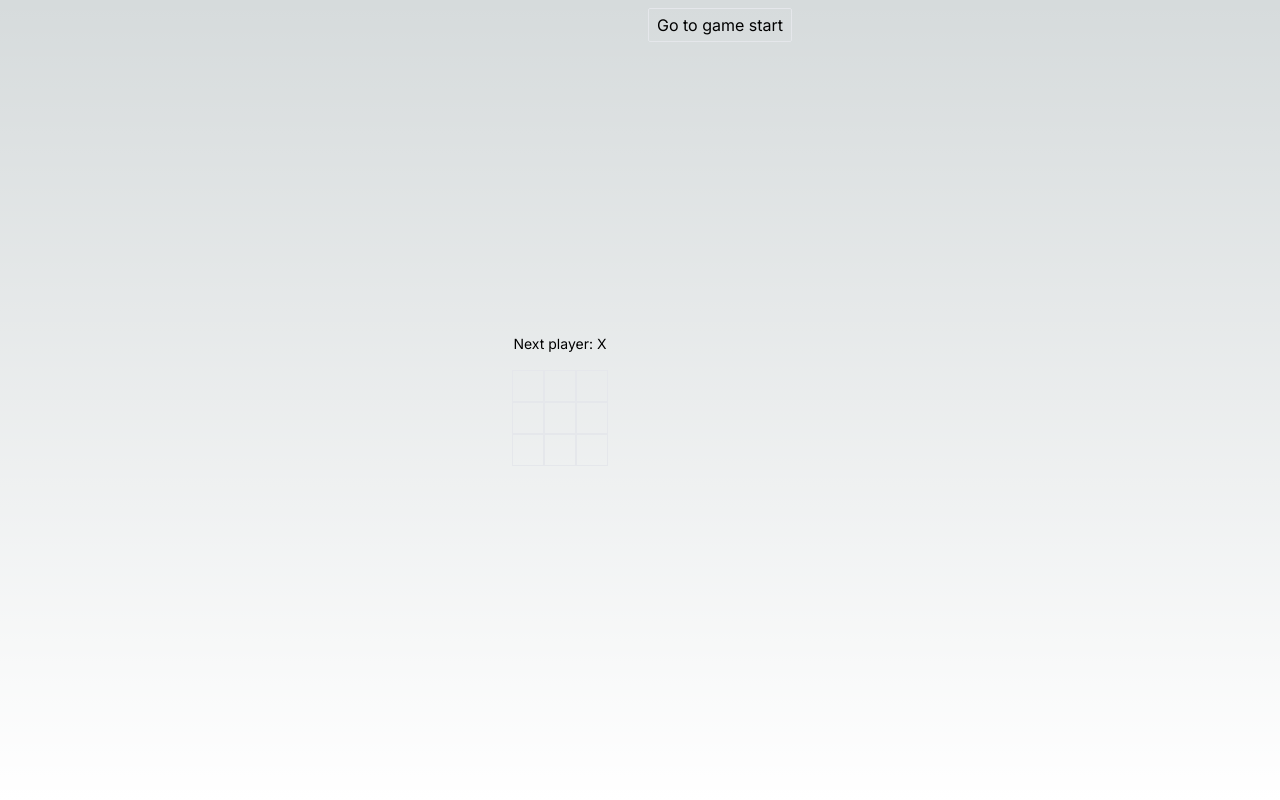
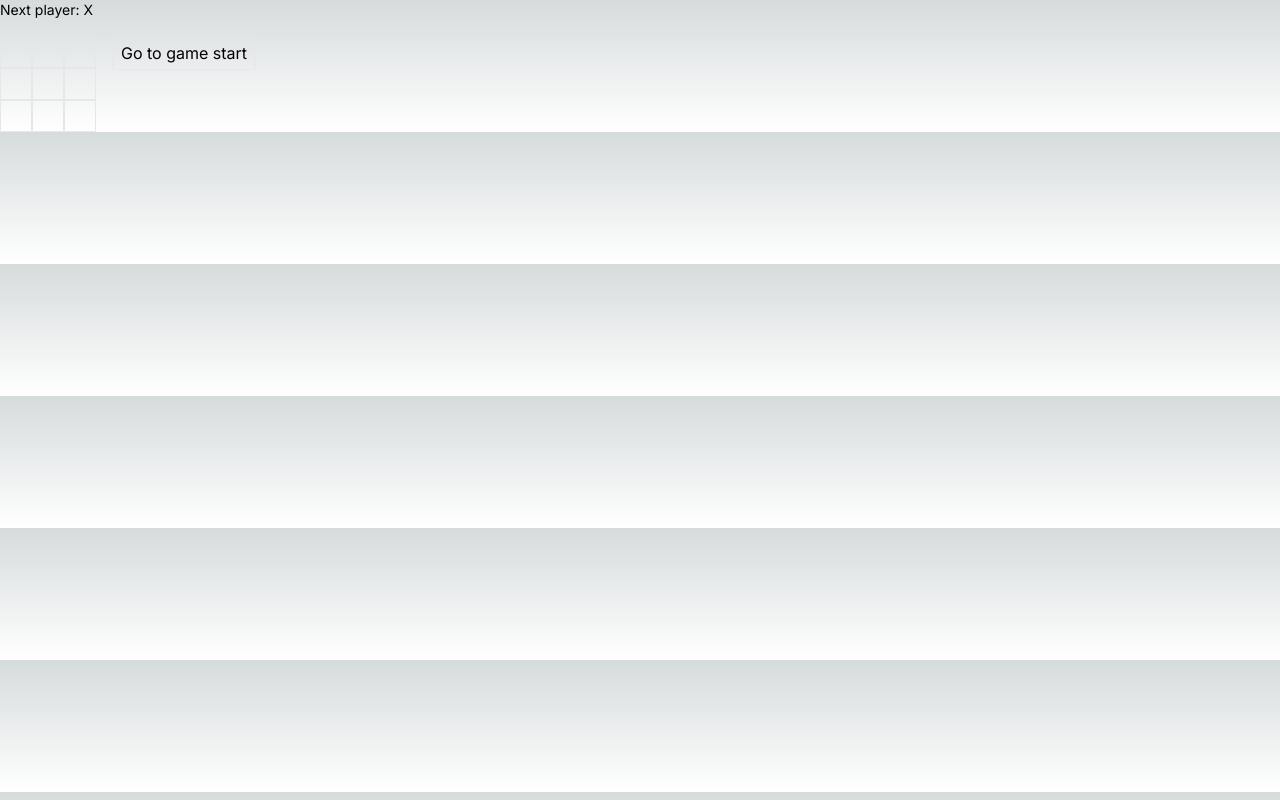
Before and after one commit to kantas-spike/learn_react, a Next.js app in the folder exercises/03-02_react_tutorial_tic-tac-toe/: page / in a window 1280 px wide. Built offline with nearby package versions, Linux system fonts and the light colour scheme.

Commit message:
03-02: `Status`を導入しステータス情報をレイアウトしやすくした
あわせてページ全体のレイアウト修正

```diff
--- a/exercises/03-02_react_tutorial_tic-tac-toe/app/components/board.js
+++ b/exercises/03-02_react_tutorial_tic-tac-toe/app/components/board.js
@@ -17,19 +17,7 @@ export default function Board({ xIsNext, squares, onPlay}) {
         onPlay(nextSquares)
     }
 
-    const winner = calculateWinner(squares)
-    let status
-    if (winner === "draw") {
-        status = "this Game is a draw"
-    } else if (winner) {
-        status = "Winner: " + winner
-    } else {
-        status = "Next player: " + (xIsNext ? "X" : "O")
-    }
-
     return (
-        <div className="h-screen flex flex-col justify-center items-center">
-            <div className="text-sm mb-4">{status}</div>
         <div className="flex flex-col">
             <div className="flex">
                 <Square value={squares[0]} onSquareClick={() => handleClick(0)} />
@@ -47,6 +35,5 @@ export default function Board({ xIsNext, squares, onPlay}) {
                 <Square value={squares[8]} onSquareClick={() => handleClick(8)} />
             </div>
         </div>
-        </div>
     )
 }
--- a/exercises/03-02_react_tutorial_tic-tac-toe/app/components/game.js
+++ b/exercises/03-02_react_tutorial_tic-tac-toe/app/components/game.js
@@ -1,6 +1,7 @@
 'use client'
 
 import Board from "@/components/board"
+import Status from "@/components/status"
 import { useState } from "react"
 
 export default function Game() {
@@ -28,13 +29,15 @@ export default function Game() {
     }
     return (
         <li key={move}>
-            <button className="border rounded-sm py-1 px-2 my-2" onClick={() => jumpTo(move) }>{description}</button>
+            <button className="border rounded-sm py-1 px-2 mb-2" onClick={() => jumpTo(move) }>{description}</button>
         </li>
     )
   })
 
   return (
-    <div className="grid grid-cols-2 grid-rows-1 gap-4">
+    <div>
+        <Status xIsNext={xIsNext} squares={currentSquares} />
+        <div className="flex gap-4">
             <Board xIsNext={xIsNext} squares={currentSquares} onPlay={handlePlay}></Board>
             <div>
                 <ol>
@@ -43,5 +46,6 @@ export default function Game() {
             </div>
 
         </div>
+    </div>
   )
 }
--- /dev/null
+++ b/exercises/03-02_react_tutorial_tic-tac-toe/app/components/status.js
@@ -0,0 +1,18 @@
+import { calculateWinner } from "@/lib/game_logic"
+
+export default function Status({xIsNext, squares}) {
+
+    const winner = calculateWinner(squares)
+    let status
+    if (winner === "draw") {
+        status = "this Game is a draw"
+    } else if (winner) {
+        status = "Winner: " + winner
+    } else {
+        status = "Next player: " + (xIsNext ? "X" : "O")
+    }
+
+    return (<div>
+        <div className="text-sm mb-4">{status}</div>
+    </div>)
+}
--- a/exercises/03-02_react_tutorial_tic-tac-toe/app/page.js
+++ b/exercises/03-02_react_tutorial_tic-tac-toe/app/page.js
@@ -2,7 +2,7 @@ import Game from "@/components/game"
 
 export default function Home() {
   return (
-    <div className="h-screen flex flex-col justify-center items-center">
+    <div className="">
       <Game/>
     </div>
   )
```
Lines whose indentation alone changed are shown as unchanged.
